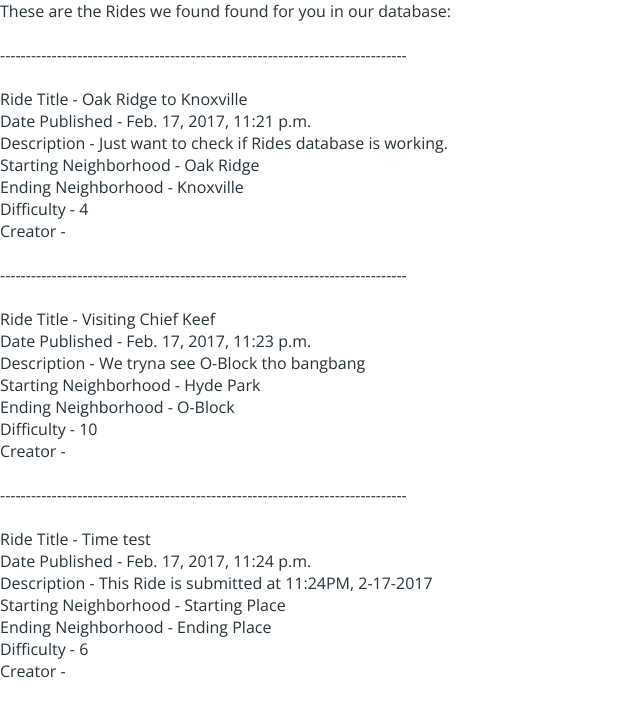
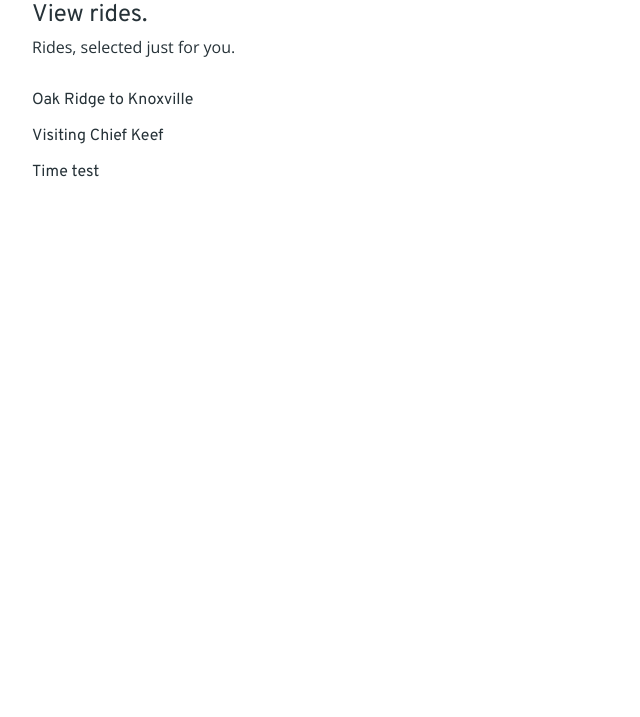
Before and after one commit to marlonliu/DivAssist, a Django app: page /view_rides/ in a window 1280 px wide. Shown: the top 717 px of the page, without its empty margins (0-640 px from the left). Run offline with Django 3.2, Linux system fonts and the light colour scheme; data comes from the database, SQL or seed files in the repository; both versions use the stored data as it was after the commit; some libraries are stand-ins or nearby versions.

Commit message:
View rides frontend in progress.

```diff
--- a/divassist/divassist/static/window.css
+++ b/divassist/divassist/static/window.css
@@ -1,4 +1,13 @@
 #window-main-container {
     margin: 0;
-    padding: 0;
+    padding-left: 2em;
 }
+
+#section-title {
+    width: 100%;
+    padding-bottom: 1em;
+}
+
+#section-title > p {
+    padding-bottom: 0.5em
+}
--- a/divassist/divassist_web/static/divassist_web/landing.css
+++ b/divassist/divassist_web/static/divassist_web/landing.css
@@ -3,7 +3,8 @@
     padding: 1em 2em 1em 3em;
     top: 4em;
     position: relative;
-    background-color: rgba(38, 50, 56, 0.8)
+    background-color: rgba(38, 50, 56, 0.8);
+    left: -2em;
 }
 
 #greeting > #greet-title {
--- /dev/null
+++ b/divassist/divassist_web/static/divassist_web/view_ride.css
@@ -0,0 +1,10 @@
+.record-entry {
+    border: none;
+    // border-top: 1px solid black;
+    // border-bottom: 1px solid black;
+    padding: 0.5em 0 0.5em 0;
+}
+
+.record-title {
+    font-family: 'Overpass', sans-serif;
+}
--- a/divassist/divassist_web/templates/divassist_web/view_ride.html
+++ b/divassist/divassist_web/templates/divassist_web/view_ride.html
@@ -1,25 +1,24 @@
 {% extends "window_base.html" %}
 {% load static %}
 
-{% block title %}View your rides{% endblock %}
+{% block title %}View Rides{% endblock %}
 {% block extra-css %}
-    <link rel="stylesheet" type="text/css" href="{% static 'divassist_web/home.css' %}" />
+    <link rel="stylesheet" type="text/css" href="{% static 'divassist_web/view_ride.css' %}" />
+{% endblock %}
 
-    <!-- <link rel="stylesheet" type="text/css" href="{% static 'divassist_web/login.css' %}" />
-    <link rel="stylesheet" type="text/css" href="{% static 'divassist_web/register.css' %}" />
-    <style>
-        body {
-            background: url({% static 'divassist_web/img_src/register_back.jpg' %}) no-repeat center center fixed;
-        }
-    </style> -->
-{% endblock %}
-{% block user-specific %}
-Welcome, {{ user.username }}. (<a class="link-white" href="/logout/">Logout</a>)
-{% endblock %}
 {% block content %}
-<p>These are the Rides we found found for you in our database:</p>
+<div id="section-title">
+    <p class="title-font-dark" style="padding-bottom: 0.25em;">View rides.</p>
+    <p>Rides, selected just for you.</p>
+</div>
+
 {% for ride in rides %}
-    <br>
+    <div class="record-entry">
+        <div class="record-title">
+            {{ ride.title_text}}
+        </div>
+    </div>
+    <!-- <br>
     <p>-------------------------------------------------------------------------------</p>
     <br>
     <p>Ride Title - {{ ride.title_text }}</p>
@@ -28,7 +27,7 @@
     <p>Starting Neighborhood - {{ ride.s_neighborhood }}</p>
     <p>Ending Neighborhood - {{ ride.e_neighborhood }}</p>
     <p>Difficulty - {{ ride.difficulty }}</p>
-    <p>Creator - {{ ride.owner.username }}</p>
+    <p>Creator - {{ ride.owner.username }}</p> -->
 {% endfor %}
 {% endblock %}
 <!--
```
Also changed, not shown: divassist/divassist/loginapp.sqlite, divassist/divassist_web/static/divassist_web/view_ride.js (added).
